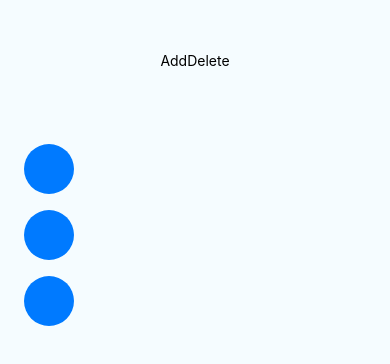
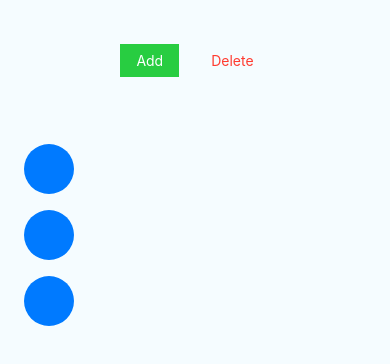
Before and after one commit to nikke1925/react_native_playground, a React Native app: screen / in a window 390 px wide. Shown: the top 364 px of the page. Built offline with nearby package versions, Linux system fonts and the light colour scheme.

Commit message:
:+1: fix button color

```diff
--- a/App.js
+++ b/App.js
@@ -23,6 +23,17 @@ const styles = StyleSheet.create({
     flexDirection: 'row',
     alignItems: 'center',
     justifyContent: 'center',
+  },
+  addButton: {
+    backgroundColor: '#28cd41',
+    color: '#FFF',
+    paddingHorizontal: 16,
+    paddingVertical: 8,
+  },
+  deleteButton: {
+    color: '#ff3b30',
+    paddingHorizontal: 16,
+    paddingVertical: 8,
   },
   mainArea: {
     flex: 1,
@@ -67,20 +78,24 @@ export default class App extends Component<Props, State> {
     };
   }
 
+  // Add ボタンを押したときにボールを1個追加する
   onPressAddButton = () => {
     LayoutAnimation.configureNext(CustomLayoutSpring);
     this.setState({ ballNum: this.state.ballNum + 1 });
   };
 
+  // Delete ボタンを押したときにボールを1個削除する
   onPressDeleteButton = () => {
     if (this.state.ballNum === 0) return;
+    LayoutAnimation.configureNext(CustomLayoutSpring);
     this.setState({ ballNum: this.state.ballNum - 1 });
   };
 
+  // ボールをレンダリングする
   renderBalls = () => {
     const balls = [];
     for (let i = 0; i < this.state.ballNum; i += 1) {
-      balls.push(<Ball key={i} style={{ marginBottom: 16 }} />);
+      balls.unshift(<Ball key={i} style={{ marginBottom: 16 }} />);
     }
     return <View>{balls}</View>;
   };
@@ -89,8 +104,15 @@ export default class App extends Component<Props, State> {
     return (
       <View style={styles.container}>
         <View style={styles.buttonArea}>
-          <Text onPress={this.onPressAddButton}>Add</Text>
-          <Text onPress={this.onPressDeleteButton}>Delete</Text>
+          <Text
+            onPress={this.onPressAddButton}
+            style={[styles.addButton, { marginRight: 16 }]}
+          >
+            Add
+          </Text>
+          <Text onPress={this.onPressDeleteButton} style={styles.deleteButton}>
+            Delete
+          </Text>
         </View>
         <View style={styles.mainArea}>{this.renderBalls()}</View>
       </View>
```
